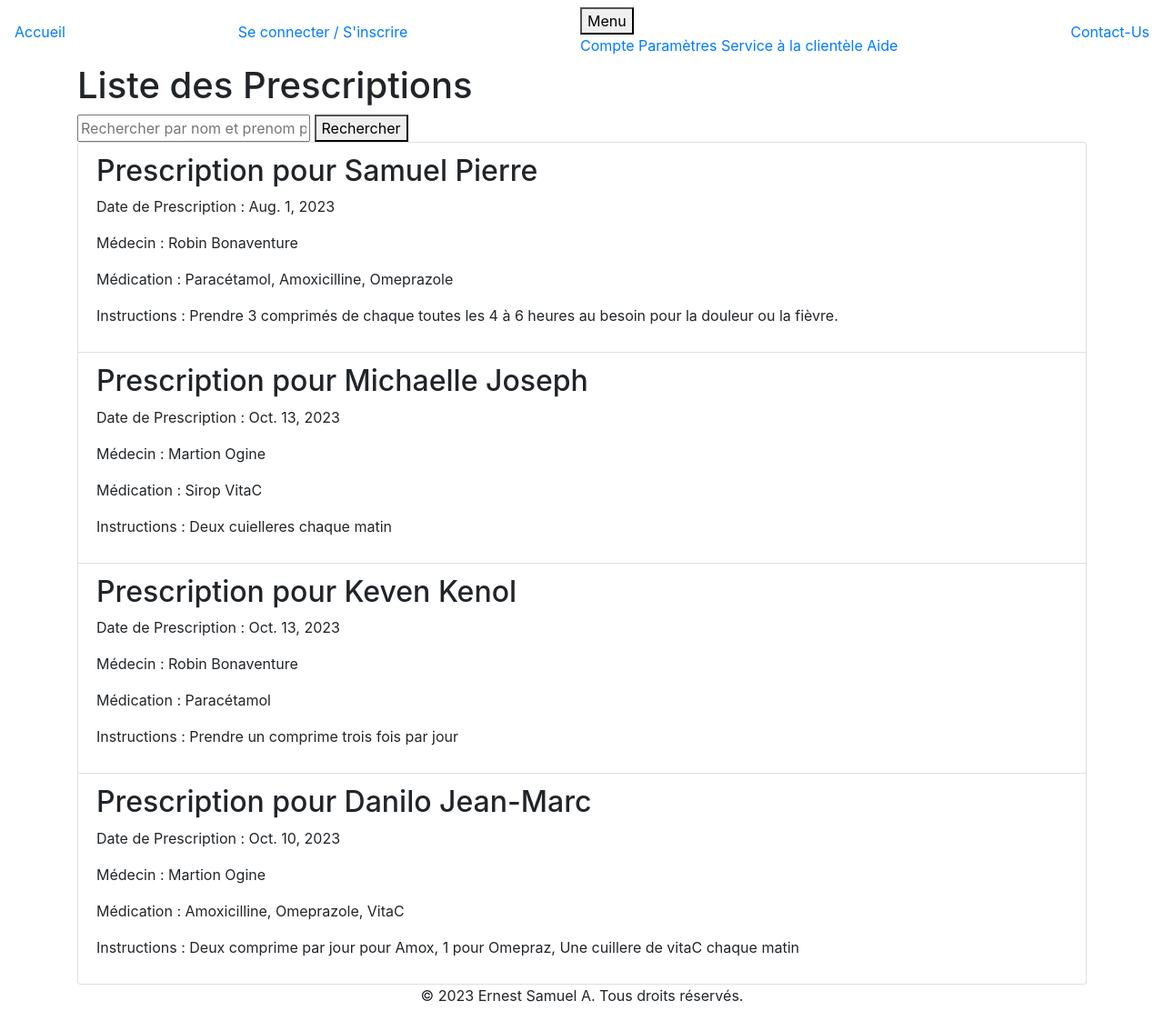
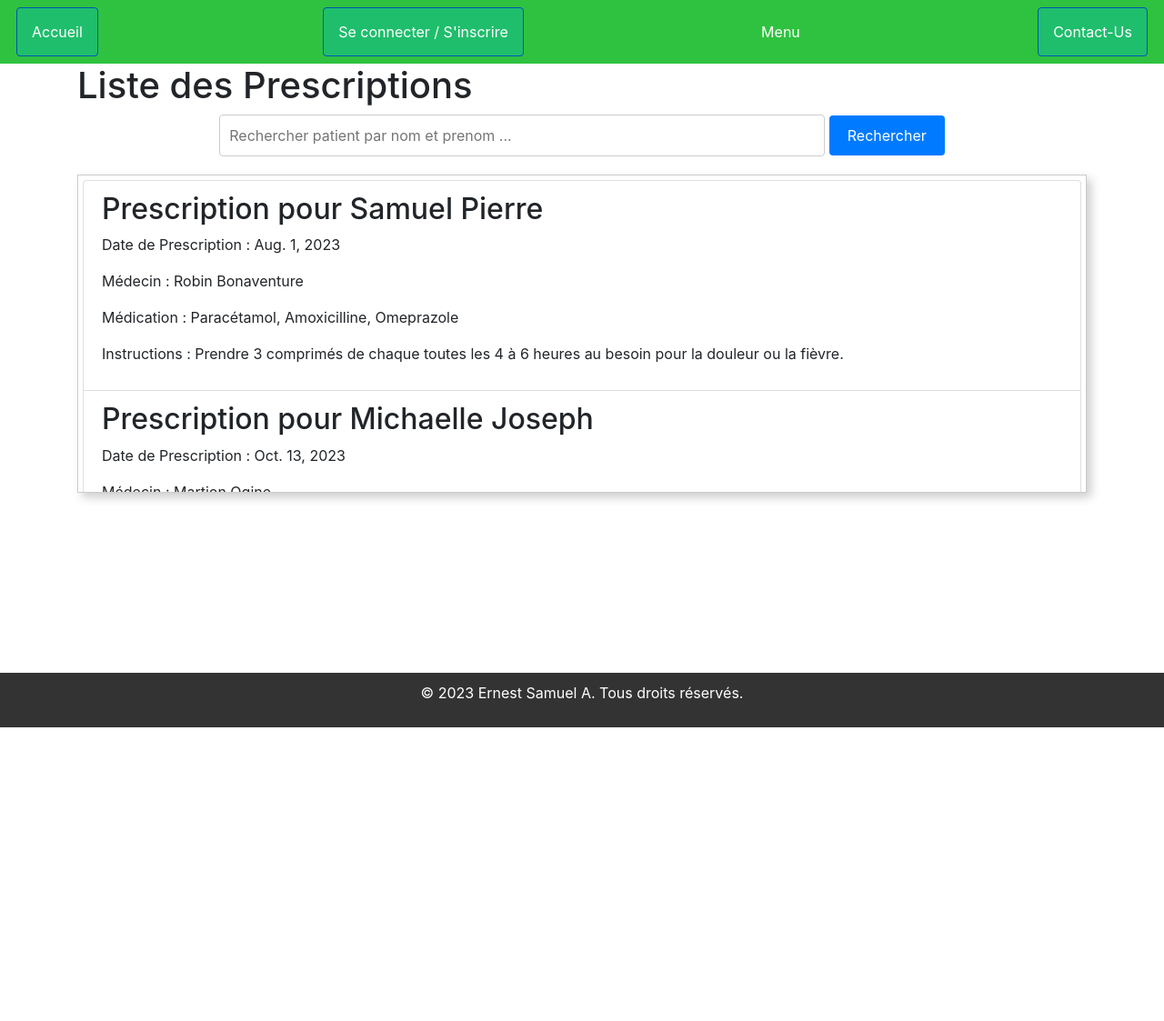
Before and after one commit to dhakidd44/ParaMed, a Django app: page / in a window 1280 px wide. Shown: the whole page at 91% size. After the commit the page ends 800 px from the top, so only its background shows below. Run offline with Django 4.2, Linux system fonts and the light colour scheme; data comes from the database, SQL or seed files in the repository; some libraries are stand-ins or nearby versions.

Commit message:
modification du cc et de html pour bien disposer notre page d affichage

```diff
--- /dev/null
+++ b/myProject/myApp/static/myapp/styles.css
@@ -0,0 +1,122 @@
+
+.navbar {
+    background-color: #2fc240;
+    overflow: hidden;
+}
+
+.navbar a {
+    float: left;
+    font-size: 16px;
+    color: #fff;
+    text-align: center;
+    padding: 14px 16px;
+    text-decoration: none;
+    background-color: #1fbe6c;
+    border: 1px solid #0056b3;
+    border-radius: 4px;
+    margin: 0 2px;
+    transition: background-color 0.3s, color 0.3s;
+}
+
+.navbar a:hover {
+    background-color: #0056b3;
+    color: #fff;
+}
+
+.dropdown {
+    float: left;
+    overflow: hidden;
+}
+
+.dropbtn {
+    font-size: 16px;
+    border: none;
+    outline: none;
+    color: #fff;
+    background-color: inherit;
+    cursor: pointer;
+    padding: 14px 16px;
+    text-align: center;
+}
+
+.dropdown-content {
+    display: none;
+    position: absolute;
+    background-color: #f9f9f9;
+    min-width: 160px;
+    box-shadow: 0px 8px 16px 0px rgba(0,0,0,0.2);
+}
+
+.dropdown-content a {
+    float: none;
+    color: #333;
+    padding: 12px 16px;
+    text-decoration: none;
+    display: block;
+    text-align: left;
+}
+
+.dropdown-content a:hover {
+    background-color: #ddd;
+}
+
+.dropdown:hover .dropdown-content {
+    display: block;
+}
+
+.fa-caret-down {
+    font-size: 14px;
+}
+
+.prescriptions-section {
+    max-height: 350px;
+    overflow-y: auto;
+    border: 1px solid #ccc;
+    padding: 5px;
+    box-shadow: 5px 5px 10px rgba(0, 0, 0, 0.2)
+}
+
+footer {
+    background-color: #333;
+    color: #fff;
+    padding: 10px 0;
+    position: absolute;
+    bottom: 0;
+    width: 100%;
+    text-align: center;
+}
+
+footer a {
+    color: #fff;
+    text-decoration: none;
+}
+
+footer a:hover {
+    text-decoration: underline;
+}
+.search-bar {
+    text-align: center;
+    margin-bottom: 20px;
+}
+
+#search-input {
+    padding: 10px;
+    width: 60%;
+    border: 1px solid #ccc;
+    border-radius: 4px;
+    font-size: 16px;
+}
+
+#search-button {
+    padding: 10px 20px;
+    background-color: #007bff;
+    color: #fff;
+    border: none;
+    border-radius: 4px;
+    font-size: 16px;
+    cursor: pointer;
+}
+
+#search-button:hover {
+    background-color: #0056b3;
+}
--- a/myProject/myApp/templates/myApp/index.html
+++ b/myProject/myApp/templates/myApp/index.html
@@ -1,5 +1,6 @@
 <!DOCTYPE html>
 <html lang="en">
+
 <head>
     <meta charset="UTF-8">
     {% load static %}
@@ -7,14 +8,13 @@
     <title>Section Prescriptions</title>
     <link rel="icon" href="https://www.flaticon.com/free-icon/pharmacy_898681.ico" type="image/x-icon">
     <link rel="stylesheet" type="text/css" href="{% static 'myapp/styles.css' %}">
-        <!-- Inclure Bootstrap CSS -->
     <link rel="stylesheet" href="https://stackpath.bootstrapcdn.com/bootstrap/4.5.2/css/bootstrap.min.css">
     <link rel="icon" href="favicon.ico" type="image/x-icon">
 </head>
 
 <body>
+
     <header>
-        <!-- Barre de navigation Bootstrap -->
         <nav class="navbar">
             <a href="#">Accueil</a>
             <a href="#">Se connecter / S'inscrire</a>
@@ -34,7 +34,7 @@
         <div class="container">
             <h1>Liste des Prescriptions</h1>
             <div class="search-bar">
-                <input type="text" id="search-input" placeholder="Rechercher par nom et prenom patient...">
+                <input type="text" id="search-input" placeholder="Rechercher patient par nom et prenom ...">
                 <button id="search-button">Rechercher</button>
             </div>
             <div class="prescriptions-section">
@@ -57,13 +57,11 @@
         </div>
     </main>
     <footer>
-        <!-- Pied de page Bootstrap -->
         <div class="container text-center">
             <p>&copy; 2023 Ernest Samuel A. Tous droits réservés.</p>
         </div>
     </footer>
 
-    <!-- Inclure Bootstrap JS et jQuery pour le fonctionnement des composants Bootstrap -->
     <script src="https://code.jquery.com/jquery-3.5.1.slim.min.js"></script>
     <script src="https://cdn.jsdelivr.net/npm/@popperjs/core@2.5.3/dist/umd/popper.min.js"></script>
     <script src="https://stackpath.bootstrapcdn.com/bootstrap/4.5.2/js/bootstrap.min.js"></script>
```
Also changed, not shown: myProject/myApp/migrations/0001_initial.py (added). Lines whose indentation alone changed are shown as unchanged.
